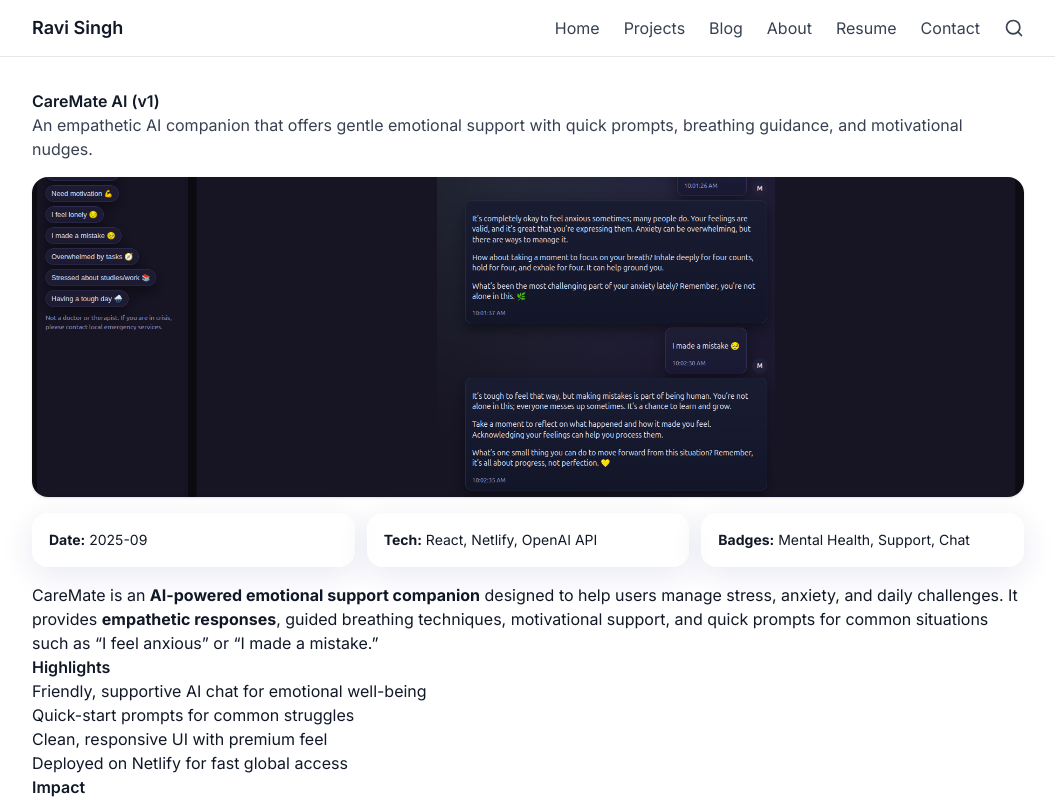
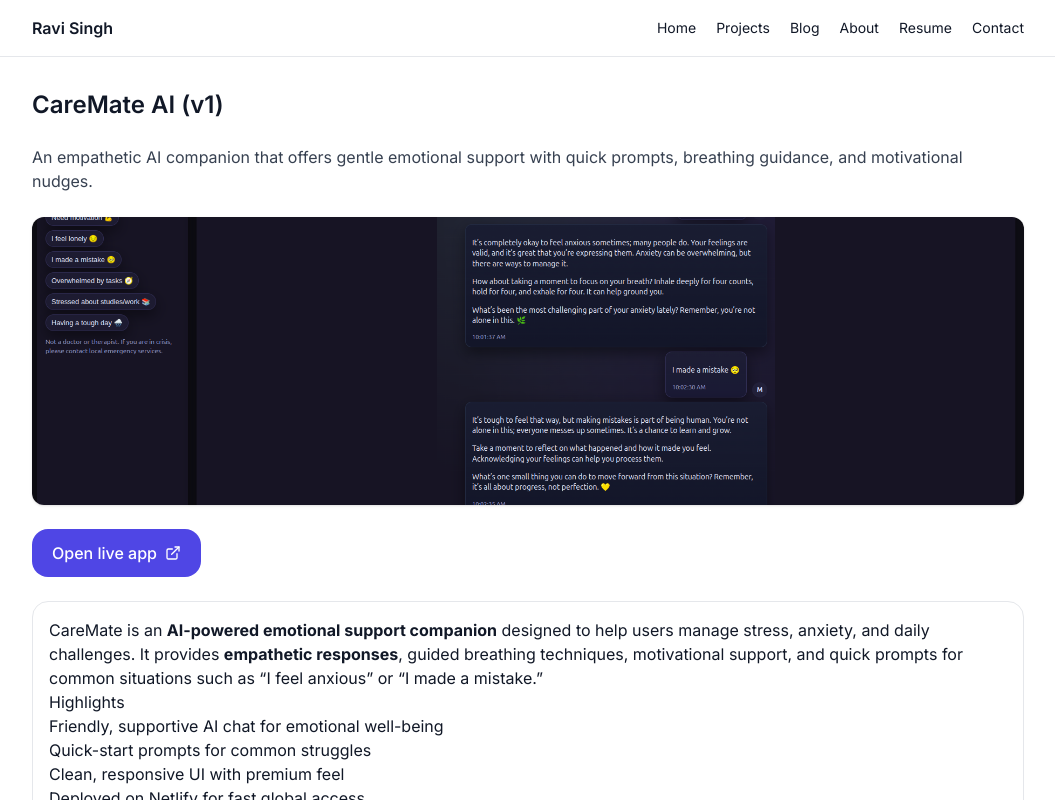
Before and after one commit to helloraviai-ctrl/ravi-portfolio, a Next.js app: page /projects/caremate-ai in a window 1280 px wide. Shown: the top 800 px of the page, without its empty margins (112-1167 px from the left). Built offline with nearby package versions, Linux system fonts and the light colour scheme.

Commit message:
fix(projects): correct route + visible CTA button

```diff
--- a/app/projects/[slug]/page.tsx
+++ b/app/projects/[slug]/page.tsx
@@ -1,50 +1,43 @@
+// app/projects/[slug]/page.tsx
+import Image from "next/image";
+import { notFound } from "next/navigation";
+import LinkButton from "@/components/LinkButton";
+import { projectMap } from "@/content/projects";
 
-import { notFound } from "next/navigation";
-import Image from "next/image";
-import Link from "next/link";
-import { projects, projectMap } from "@/content/projects";
-
-export const dynamicParams = false;
+type Props = { params: { slug: string } };
 
 export function generateStaticParams() {
-  return projects.map(p => ({ slug: p.slug }));
+  return Object.keys(projectMap).map((slug) => ({ slug }));
 }
 
-export function generateMetadata({ params }: { params: { slug: string } }) {
-  const item = projectMap[params.slug];
-  if (!item) return {};
-  return {
-    title: `${item.meta.title} | Projects | Ravi Singh`,
-    description: item.meta.summary,
-    openGraph: { images: [item.meta.cover] }
-  };
+export function generateMetadata({ params }: Props) {
+  const p = projectMap[params.slug];
+  if (!p) return { title: "Project | Ravi Singh" };
+  return { title: `${p.meta.title} | Ravi Singh`, description: p.meta.summary };
 }
 
-export default function ProjectPage({ params }: { params: { slug: string } }) {
-  const item = projectMap[params.slug];
-  if (!item) return notFound();
-  const Comp = item.component as any;
+export default function ProjectPage({ params }: Props) {
+  const proj = projectMap[params.slug];
+  if (!proj) return notFound();
+  const { meta, component: Content } = proj;
+
   return (
-    <article className="prose max-w-none">
-      <h1>{item.meta.title}</h1>
-      <p className="text-gray-700">{item.meta.summary}</p>
+    <div className="space-y-6">
+      <h1 className="text-2xl font-semibold">{meta.title}</h1>
+      <p className="text-gray-700">{meta.summary}</p>
 
-      <div className="relative w-full h-80 my-4">
-        <Image src={item.meta.cover} alt={item.meta.title} fill className="rounded-xl object-cover" />
+      <div className="relative w-full h-72 rounded-xl overflow-hidden shadow">
+        <Image src={meta.cover} alt={meta.title} fill className="object-cover" priority />
       </div>
 
-      <div className="not-prose grid md:grid-cols-3 gap-3 my-4 text-sm">
-        <div className="glass p-4"><strong>Date:</strong> {item.meta.date}</div>
-        <div className="glass p-4"><strong>Tech:</strong> {item.meta.tech.join(", ")}</div>
-        <div className="glass p-4"><strong>Badges:</strong> {item.meta.badges?.join(", ") || "—"}</div>
+      <div className="flex flex-wrap gap-3">
+        {meta.demo && <LinkButton href={meta.demo}>Open live app</LinkButton>}
+        {meta.repo && <LinkButton href={meta.repo} variant="outline">View source</LinkButton>}
       </div>
 
-      <Comp />
-
-      <div className="not-prose flex gap-3 mt-6">
-        {item.meta.demo && <Link href={item.meta.demo} className="rounded-2xl bg-accent text-white px-5 py-2" target="_blank">Live Demo</Link>}
-        {item.meta.repo && <Link href={item.meta.repo} className="rounded-2xl border px-5 py-2" target="_blank">Source Code</Link>}
+      <div className="rounded-2xl p-4 bg-white border">
+        <Content />
       </div>
-    </article>
+    </div>
   );
 }
--- a/app/projects/page.tsx
+++ b/app/projects/page.tsx
@@ -1,27 +1,35 @@
+// app/projects/page.tsx
 import Image from "next/image";
 import Link from "next/link";
+import LinkButton from "@/components/LinkButton";
 import { projects } from "@/content/projects";
-import PrintButton from "@/components/PrintButton";
 
 export const metadata = { title: "Projects | Ravi Singh" };
 
 export default function ProjectsPage() {
   return (
     <div className="space-y-8">
-      <div className="flex items-end justify-between">
       <h1 className="text-3xl font-bold">Projects</h1>
-        <PrintButton />
-      </div>
       <div className="grid md:grid-cols-3 gap-6">
         {projects.map((p) => (
-          <Link key={p.slug} href={`/projects/${p.slug}`} className="glass p-4 block hover:shadow-lg transition">
+          <div key={p.slug} className="glass p-4 rounded-2xl">
+            <Link href={`/projects/${p.slug}`}>
               <div className="relative w-full h-40 mb-3">
                 <Image src={p.meta.cover} alt={p.meta.title} fill className="rounded-xl object-cover" />
               </div>
               <h3 className="font-semibold text-lg">{p.meta.title}</h3>
               <p className="text-sm text-gray-700 mt-1">{p.meta.summary}</p>
-            <div className="mt-2 text-xs text-gray-600">{p.meta.tech.join(" • ")}</div>
             </Link>
+
+            <div className="mt-3 flex gap-3">
+              {p.meta.demo && <LinkButton href={p.meta.demo}>Open live app</LinkButton>}
+              {p.meta.repo && (
+                <LinkButton href={p.meta.repo} variant="outline">
+                  View source
+                </LinkButton>
+              )}
+            </div>
+          </div>
         ))}
       </div>
     </div>
--- /dev/null
+++ b/components/LinkButton.tsx
@@ -0,0 +1,17 @@
+// components/LinkButton.tsx
+import { ExternalLink } from "lucide-react";
+
+type Props = { href: string; children: React.ReactNode; variant?: "solid" | "outline" };
+
+export default function LinkButton({ href, children, variant = "solid" }: Props) {
+  const base =
+    "inline-flex items-center gap-2 rounded-2xl px-5 py-3 font-medium focus:outline-none focus:ring-2";
+  const solid = "bg-indigo-600 text-white hover:bg-indigo-700 focus:ring-indigo-400";
+  const outline = "border border-indigo-300 text-indigo-700 bg-white hover:bg-indigo-50 focus:ring-indigo-300";
+  return (
+    <a href={href} target="_blank" rel="noopener noreferrer" className={`${base} ${variant === "solid" ? solid : outline}`}>
+      <span>{children}</span>
+      <ExternalLink className="w-4 h-4" aria-hidden />
+    </a>
+  );
+}
--- a/components/Navbar.tsx
+++ b/components/Navbar.tsx
@@ -1,33 +1,28 @@
-
-"use client";
+// components/Navbar.tsx
 import Link from "next/link";
-import { usePathname } from "next/navigation";
-import { Search } from "lucide-react";
 
 const links = [
   { href: "/", label: "Home" },
-  { href: "/projects", label: "Projects" },
+  { href: "/projects", label: "Projects" }, // ✅ plural
   { href: "/blog", label: "Blog" },
   { href: "/about", label: "About" },
   { href: "/resume", label: "Resume" },
   { href: "/contact", label: "Contact" },
 ];
 
-export default function Navbar(){
-  const pathname = usePathname();
+export default function Navbar() {
   return (
-    <header className="border-b bg-white/70 backdrop-blur sticky top-0 z-40">
-      <nav className="mx-auto max-w-5xl px-4 h-14 flex items-center justify-between">
-        <Link href="/" className="font-semibold text-lg">Ravi Singh</Link>
-        <div className="flex items-center gap-6">
+    <nav className="border-b bg-white/70 backdrop-blur">
+      <div className="max-w-5xl mx-auto px-4 h-14 flex items-center justify-between">
+        <Link href="/" className="font-semibold">Ravi Singh</Link>
+        <div className="flex items-center gap-5 text-sm">
           {links.map(l => (
-            <Link key={l.href} href={l.href} className={pathname===l.href? "text-accent font-medium" : "text-gray-700 hover:text-accent"}>{l.label}</Link>
+            <Link key={l.href} href={l.href} className="hover:underline">
+              {l.label}
+            </Link>
           ))}
-          <Link href="/search" className="text-gray-700 hover:text-accent" aria-label="Search">
-            <Search size={20}/>
-          </Link>
         </div>
-      </nav>
-    </header>
+      </div>
+    </nav>
   );
 }
```
Lines whose indentation alone changed are shown as unchanged.
